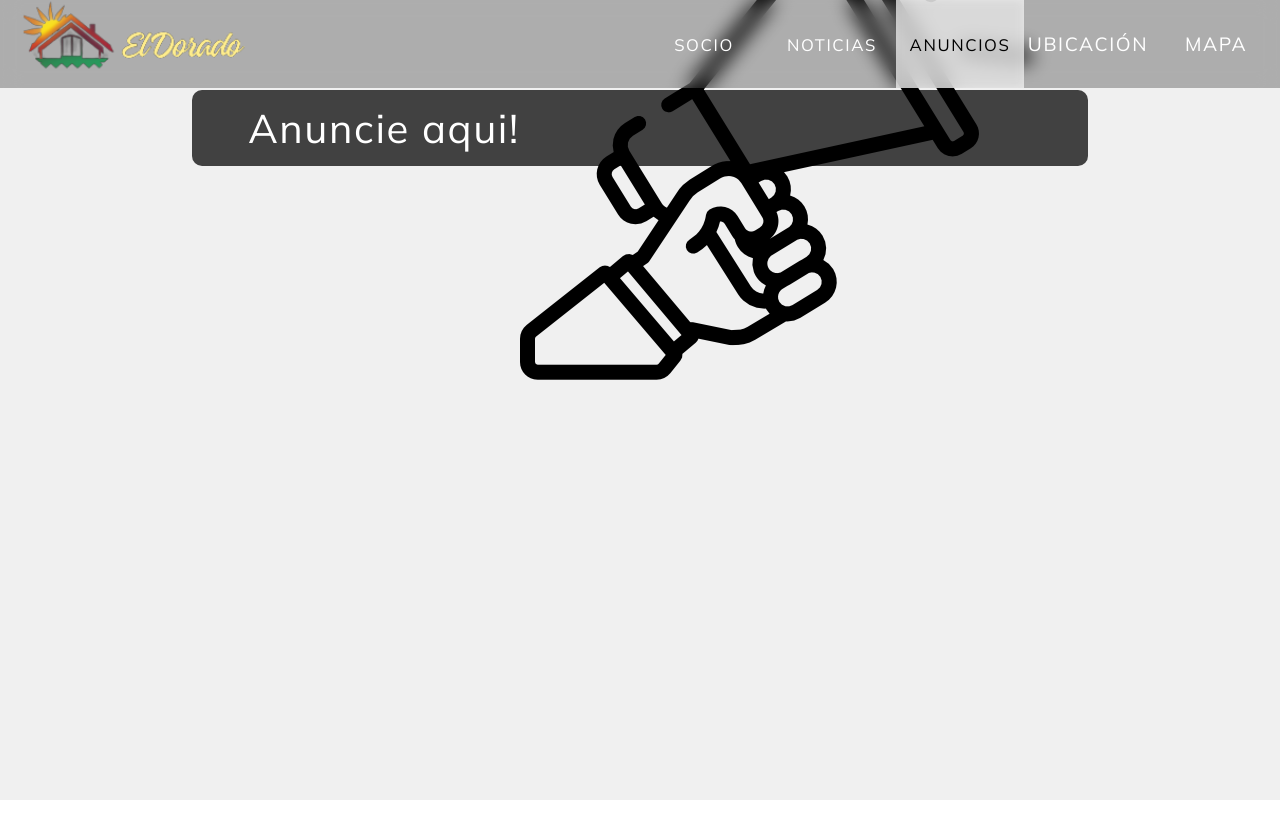
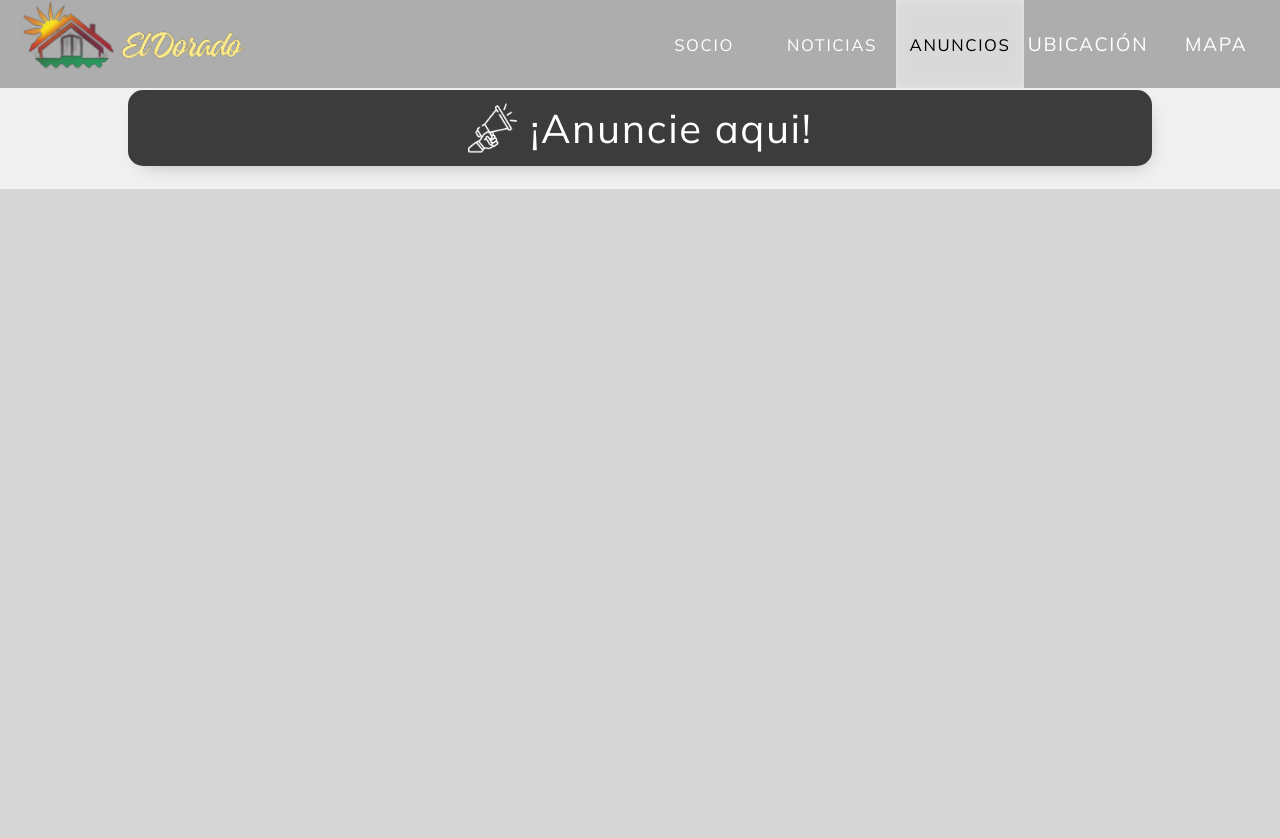
Before and after one commit to bryan201429/ElDorado, a React (Vite) app: page /anuncios in a window 1280 px wide. Shown: the top 838 px of the page. Before the commit the page ends 800 px from the top, so only its background shows below. Built offline with nearby package versions, Linux system fonts and the light colour scheme.

Commit message:
Advertise button

```diff
--- a/src/views/Anuncios/Anuncios.css
+++ b/src/views/Anuncios/Anuncios.css
@@ -8,9 +8,9 @@
     align-items: center;
 }
 .anuncieContainer{
-    width: 70vw;
+    width: 80vw;
     height: 6vw;
-    background-color: rgb(65, 65, 65);
+    background-color: rgb(60, 60, 60);
     margin-top: 7vw;
     border-radius: 10px;
     display: flex;
@@ -18,8 +18,48 @@
     align-items: center;
     color: white;
     font-size: 40px;
+    border: unset;
+    border-radius: 15px;
+    z-index: 1;
+    /* background: #e8e8e8; */
+    position: relative;
+    -webkit-box-shadow: 4px 8px 19px -3px rgba(0,0,0,0.27);
+    box-shadow: 4px 8px 19px -10px rgba(0,0,0,0.27);
+    transition: all 500ms;
+    overflow: hidden;
 }
+
 #advertiseIcon{
     width: auto;
-    height: 10%;
+    height: 65%;
+    filter: invert(100%);
+    margin-right: 1vw;
 }
+
+.anuncieContainer::before {
+    content: "";
+    position: absolute;
+    top: 0;
+    left: 0;
+    height: 100%;
+    width: 0;
+    border-radius: 15px;
+    background-color: #a40000;
+    z-index: -1;
+    -webkit-box-shadow: 4px 8px 19px -3px rgba(0,0,0,0.27);
+    box-shadow: 4px 8px 19px -3px rgba(0, 0, 0, 0.497);
+    transition: all 500ms;
+
+   }
+
+.anuncieContainer:hover::before {
+    width: 100%;
+    cursor: pointer;
+   }
+
+.advertiseContainer{
+    width: 100%;
+    min-height: 100vh;
+    background-color: rgb(214, 214, 214);
+    margin-top: 1.8vw;
+}
--- a/src/views/Anuncios/Anuncios.jsx
+++ b/src/views/Anuncios/Anuncios.jsx
@@ -4,7 +4,8 @@ import advertiseIcon from '../../assets/advertiseIcon.png'
 export default function Anuncios(){
     return(
         <div className="AnunciosContainer">
-            <div className='anuncieContainer'>Anuncie aqui! <img src={advertiseIcon}></img></div>
+            <div className='anuncieContainer'><img src={advertiseIcon} id='advertiseIcon'/> ¡Anuncie aqui! </div>
+            <div className='advertiseContainer'></div>
         </div>
     )
 }
```
